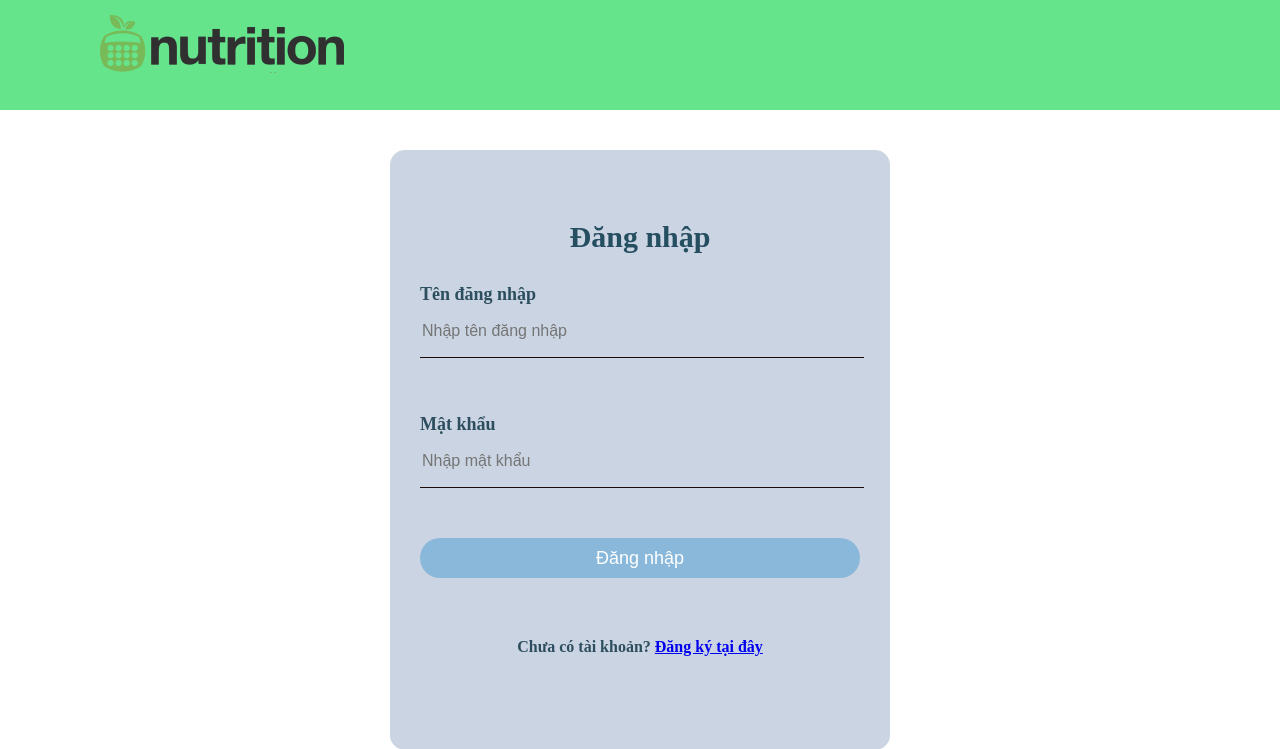
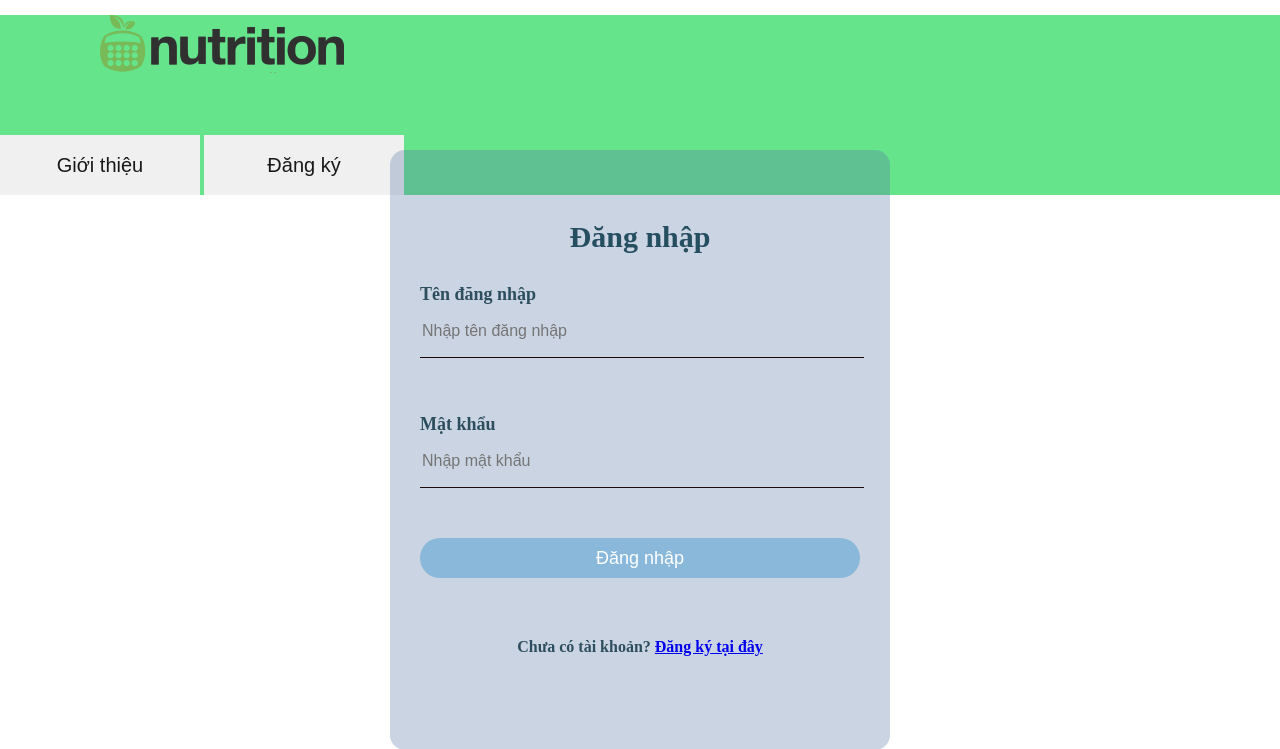
Before and after one commit to xuan123dthhbg/Nutrition-track, a PHP site: page /pages/login.php in a window 1280 px wide. Shown: the top 749 px of the page. Run offline with PHP 8.4, Linux system fonts and the light colour scheme; some libraries are stand-ins or nearby versions; some web fonts are replaced.

Commit message:
Update login.css

```diff
--- a/css/login.css
+++ b/css/login.css
@@ -7,9 +7,7 @@ body {
     src: url(../font/OpenSans-Bold.ttf);
 }
 .header {
-    display: flex;
-    position: fixed;
-    width: 100%;
+
 }
 
 .header-img {
@@ -23,9 +21,7 @@ body {
 }
 
 .grid-container {
-    display: grid;
-    grid-template-columns: auto auto auto auto;
-    grid-gap: 0px;
+
     background-color: rgb(86, 226, 128);
     padding: 0px;
     opacity: 0.9;
```
